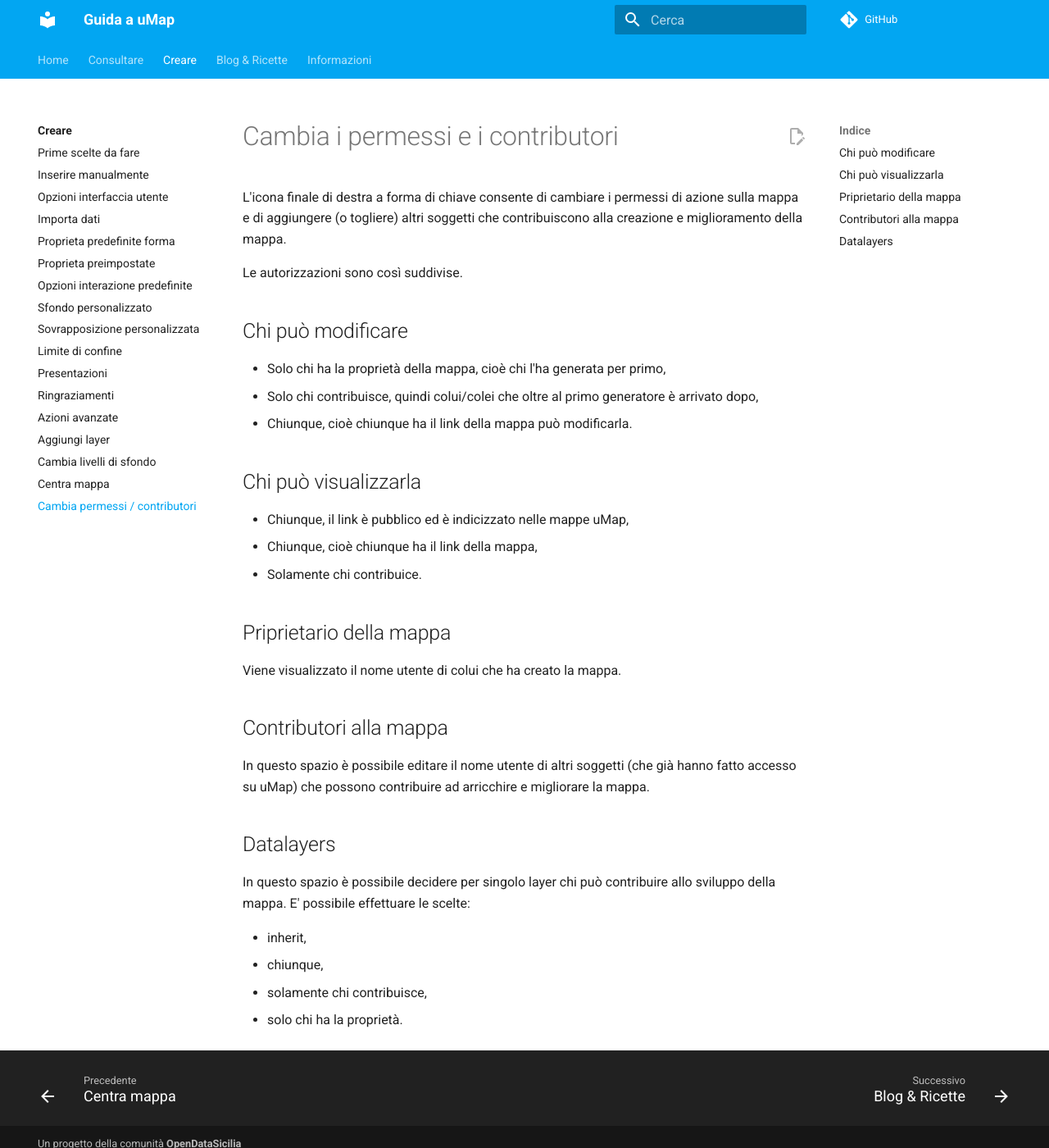
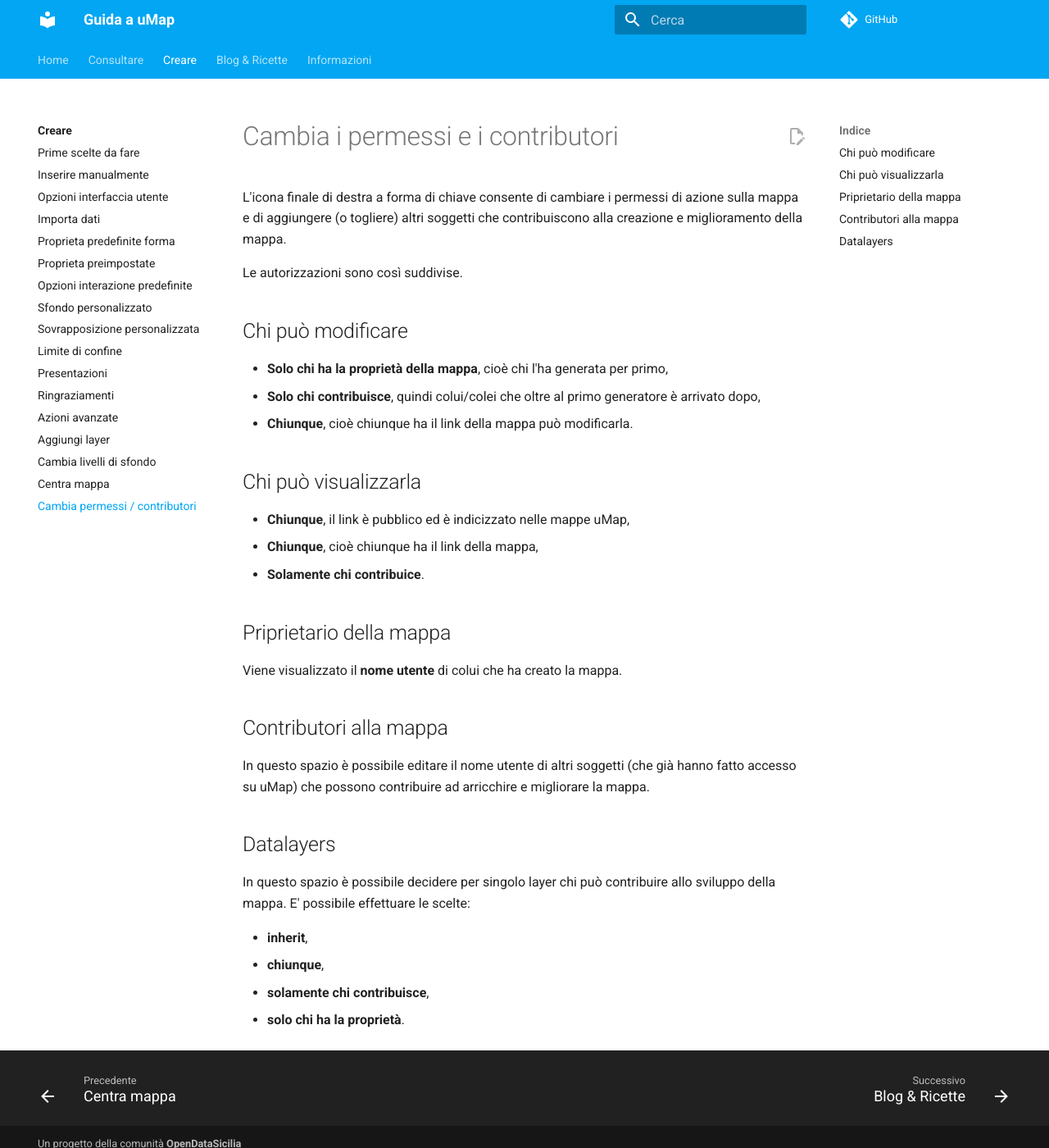
Before and after one commit to opendatasicilia/guida-umap, an MkDocs documentation site: the page built from docs/creare/cambia-permessi-contributori.md, in a window 1280 px wide and 1400 px high. Shown: the whole window at 82% size. Built offline with MkDocs 1.6.1 and Material for MkDocs 9.7.7, drawn with Linux system fonts in a browser that asks for light colours; comment, search, counter and statistics services are not loaded.

```diff
--- a/docs/creare/cambia-permessi-contributori.md
+++ b/docs/creare/cambia-permessi-contributori.md
@@ -6,19 +6,19 @@ Le autorizzazioni sono così suddivise.
 
 ## Chi può modificare
 
-   - Solo chi ha la proprietà della mappa, cioè chi l'ha generata per primo,
-   - Solo chi contribuisce, quindi colui/colei che oltre al primo generatore è arrivato dopo,
-   - Chiunque, cioè chiunque ha il link della mappa può modificarla.
+   - **Solo chi ha la proprietà della mappa**, cioè chi l'ha generata per primo,
+   - **Solo chi contribuisce**, quindi colui/colei che oltre al primo generatore è arrivato dopo,
+   - **Chiunque**, cioè chiunque ha il link della mappa può modificarla.
 
 ## Chi può visualizzarla
 
-   - Chiunque, il link è pubblico ed è indicizzato nelle mappe uMap,
-   - Chiunque, cioè chiunque ha il link della mappa,
-   - Solamente chi contribuice.
+   - **Chiunque**, il link è pubblico ed è indicizzato nelle mappe uMap,
+   - **Chiunque**, cioè chiunque ha il link della mappa,
+   - **Solamente chi contribuice**.
 
 ## Priprietario della mappa
 
-Viene visualizzato il nome utente di colui che ha creato la mappa.
+Viene visualizzato il **nome utente** di colui che ha creato la mappa.
 
 ## Contributori alla mappa
 
@@ -28,7 +28,7 @@ In questo spazio è possibile editare il nome utente di altri soggetti (che già
 
 In questo spazio è possibile decidere per singolo layer chi può contribuire allo sviluppo della mappa. E' possibile effettuare le scelte:
 
-   - inherit,
-   - chiunque,
-   - solamente chi contribuisce,
-   - solo chi ha la proprietà.
+   - **inherit**,
+   - **chiunque**,
+   - **solamente chi contribuisce**,
+   - **solo chi ha la proprietà**.
```
